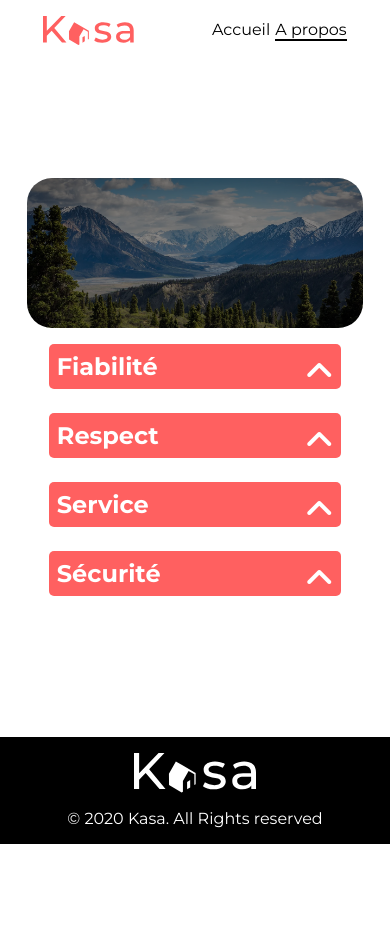
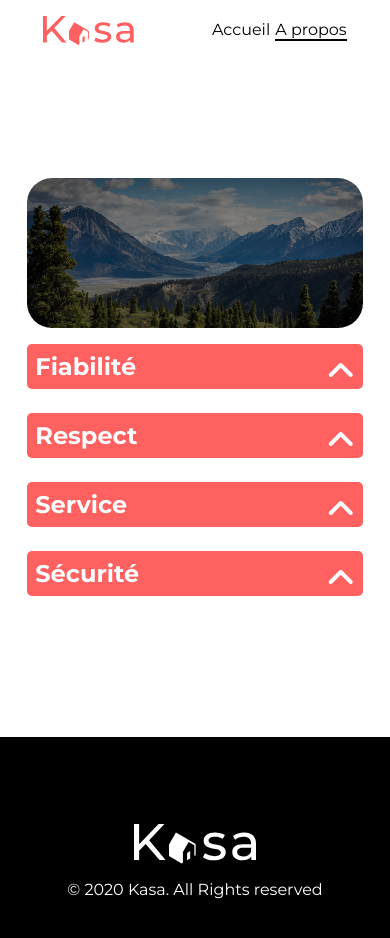
Before and after one commit to fx719/kasa, a React (Vite) app: page /about in a window 390 px wide. Shown: the top 938 px of the page. Before the commit the page ends 844 px from the top, so only its background shows below. Built offline with nearby package versions, Linux system fonts and the light colour scheme.

Commit message:
style(components): make Footer and Collapse components responsive.

```diff
--- a/src/components/Collapse/Collapse.scss
+++ b/src/components/Collapse/Collapse.scss
@@ -3,6 +3,9 @@
     width: 75%;
     margin-bottom: 1rem;
 
+    @media(max-width:800px) {
+        width: 86%;
+    }
 
     &__header {
         display: flex;
--- a/src/components/Footer/Footer.scss
+++ b/src/components/Footer/Footer.scss
@@ -8,6 +8,10 @@
     padding-bottom: 1em;
     width: 100%;
 
+    @media(max-width:600px) {
+        min-height: 250px;
+    }
+
     &__logo {
         margin-bottom: 1rem;
     }
```
